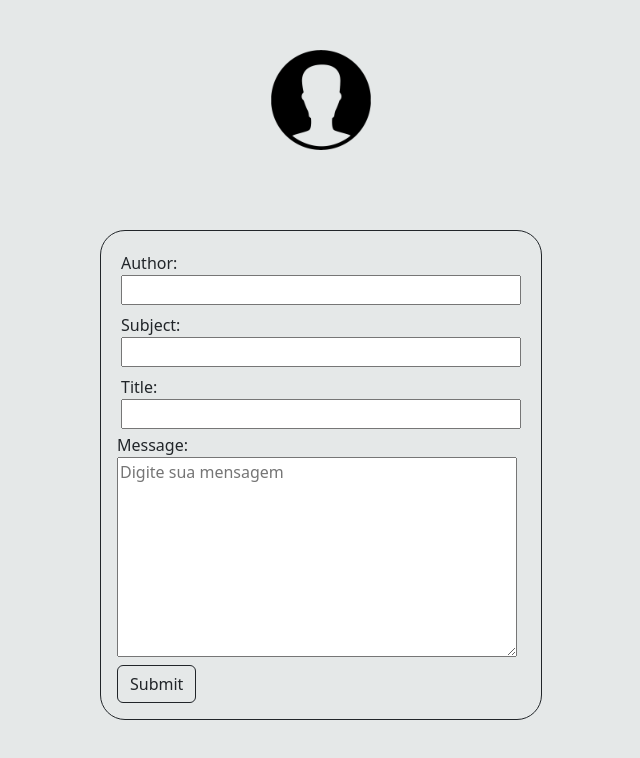
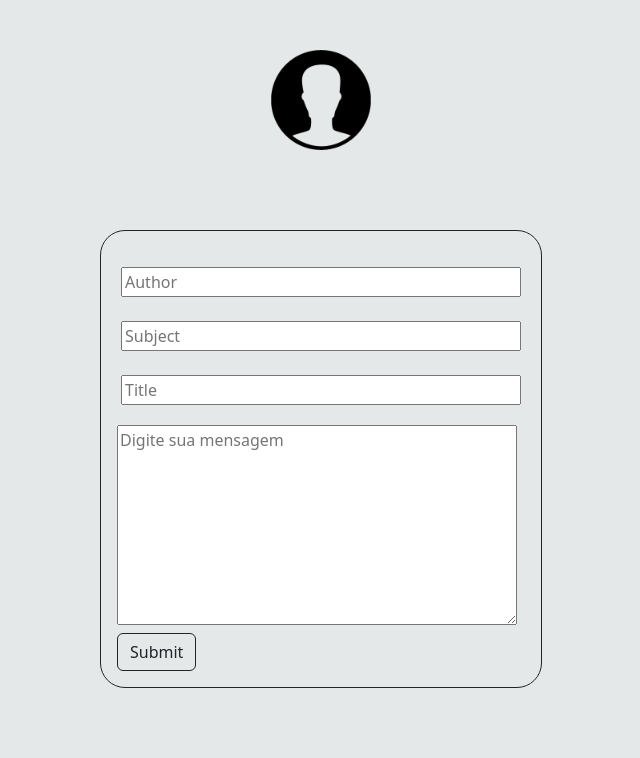
Before and after one commit to squad4resilia/fifth-project-squad-frontend, a React (Vite) app: page / in a window 1280 px wide. Shown: the top 758 px of the page, without its empty margins (319-959 px from the left). Built offline with nearby package versions, Linux system fonts and the light colour scheme.

Commit message:
atualizando

```diff
--- a/src/teste.jsx
+++ b/src/teste.jsx
@@ -29,9 +29,9 @@ const Formulario = () => {
     <div class="d-flex border border-dark p-3 m-3" id="container">
 
     <form onSubmit={handleSubmit}>
-      <div class="d-flex align-items-start flex-column p-1">
-        <label htmlFor="thread_author">Author:</label>
-        <input
+      <div class="d-flex align-items-start flex-column p-1 mt-3 mb-3">
+        <label htmlFor="thread_author"></label>
+        <input placeholder='Author'
           type="text"
           id="thread_author"
           name="thread_author"
@@ -39,9 +39,9 @@ const Formulario = () => {
           onChange={handleChange}
         />
       </div>
-      <div class="d-flex align-items-start flex-column p-1">
-        <label htmlFor="thread_subject">Subject:</label>
-        <input
+      <div class="d-flex align-items-start flex-column p-1 mb-3">
+        <label htmlFor="thread_subject"></label>
+        <input placeholder='Subject'
           type="text"
           id="thread_subject"
           name="thread_subject"
@@ -50,9 +50,9 @@ const Formulario = () => {
           required
         />
       </div>
-      <div class="d-flex align-items-start flex-column p-1">
-        <label htmlFor="thread_title">Title:</label>
-        <input
+      <div class="d-flex align-items-start flex-column p-1 mb-3">
+        <label htmlFor="thread_title"></label>
+        <input placeholder='Title'
           type="text"
           id="thread_title"
           name="thread_title"
@@ -62,7 +62,7 @@ const Formulario = () => {
         />
       </div>
       <div class="d-flex align-items-start flex-column pb-2">
-        <label htmlFor="thread_msg">Message:</label>
+        <label htmlFor="thread_msg"></label>
         <textarea placeholder="Digite sua mensagem"
           id="thread_msg"
           name="thread_msg"
@@ -71,7 +71,7 @@ const Formulario = () => {
           required
         />
       </div>
-      <button type="button" class="btn btn-outline-dark" id="botãoTeste">Submit</button>
+      <button type="button" class=" btn btn-outline-dark" id="botãoTeste">Submit</button>
     </form>
     </div>
     </div>
```
